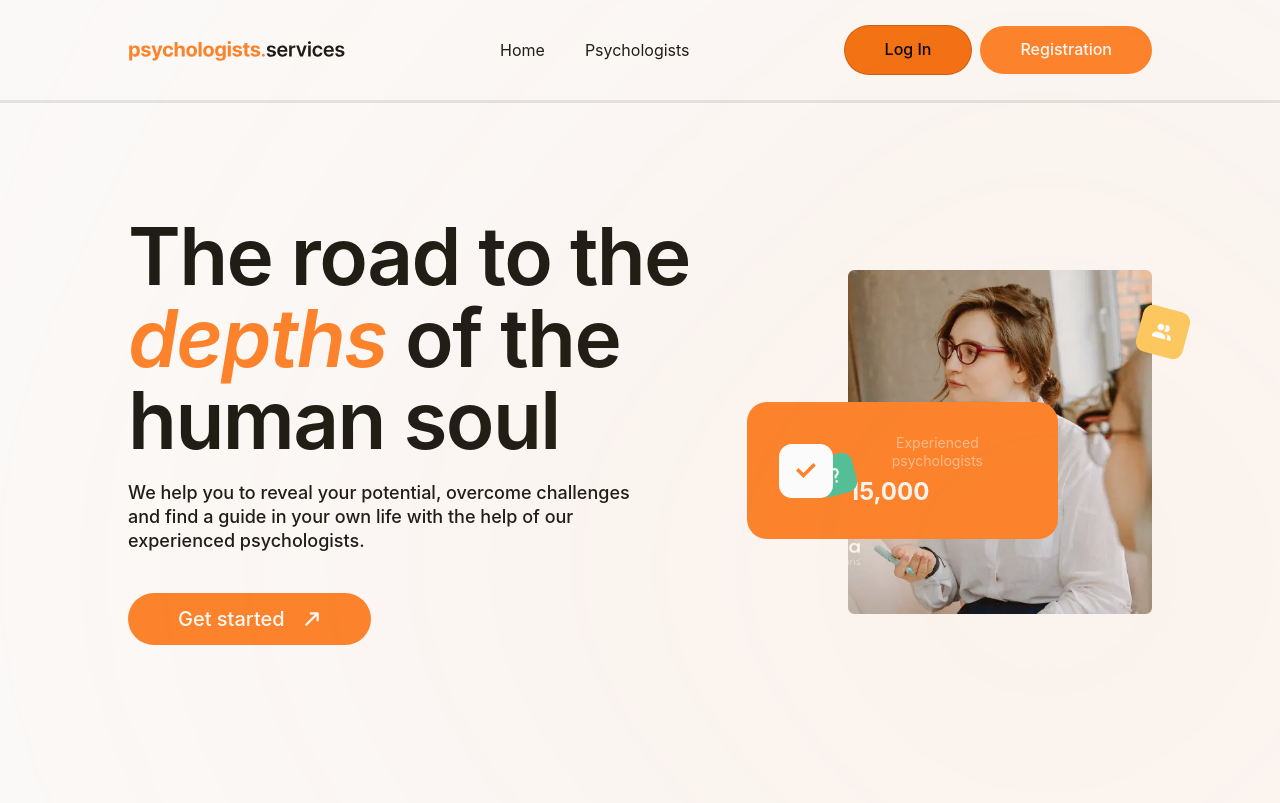
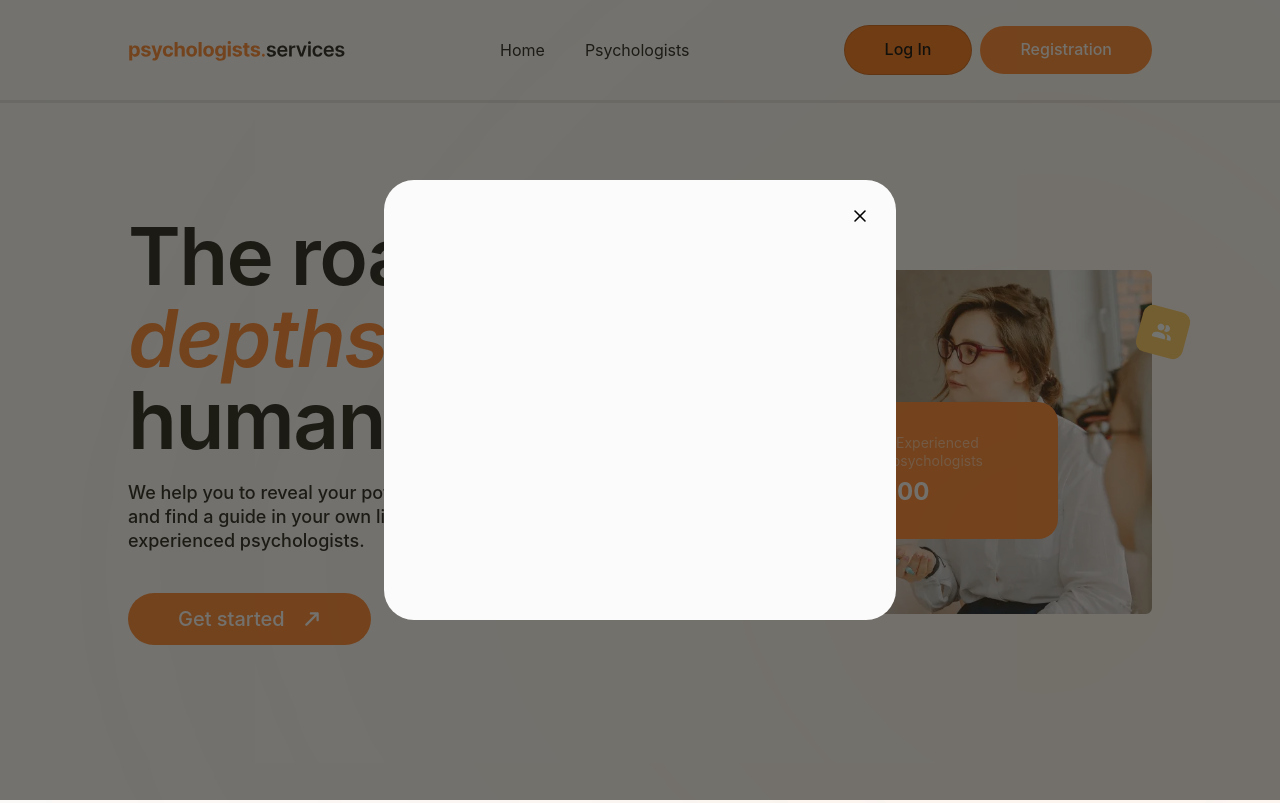
Before and after one commit to IrynaYermak/Psychologists.Services, a React (Vite) app: page / in a window 1280 px wide. Both pictures are taken after a click on the button "Log In". Built offline with nearby package versions, Linux system fonts and the light colour scheme.

Commit message:
added closing functional

```diff
--- a/src/components/App.tsx
+++ b/src/components/App.tsx
@@ -16,7 +16,7 @@ function App() {
 
   return (
     <>
-      <Header />
+      <Header onLoginClick={openModal} />
       <main>
         <Outlet />
       </main>
--- a/src/components/Header.tsx
+++ b/src/components/Header.tsx
@@ -7,7 +7,11 @@ const user = null; // Simulate user authentication status
 //   name: "John Doe",
 // };
 
-export default function Header() {
+interface HeaderProps {
+  onLoginClick?: () => void;
+}
+
+export default function Header({ onLoginClick }: HeaderProps) {
   return (
     <header className={style.header}>
       <div className={`container ${style.headerContainer}`}>
@@ -53,6 +57,7 @@ export default function Header() {
           <Button
             type="button"
             variant="secondary"
+            onClick={onLoginClick}
             // size="medium"
             text={user ? "Log out" : "Log In"}
           />
--- a/src/components/Modal.tsx
+++ b/src/components/Modal.tsx
@@ -1,13 +1,40 @@
 import { createPortal } from "react-dom";
 import style from "./Modal.module.css";
+import { useEffect } from "react";
 
 interface ModalProps {
   onClose: () => void;
+  children: React.ReactNode;
 }
 
-export default function Modal({ onClose }: ModalProps) {
+export default function Modal({ onClose, children }: ModalProps) {
+  const handleBackdropClick = (event: React.MouseEvent<HTMLDivElement>) => {
+    if (event.target === event.currentTarget) {
+      onClose();
+    }
+  };
+  useEffect(() => {
+    const handleKeyDown = (event: KeyboardEvent) => {
+      if (event.key === "Escape") {
+        onClose();
+      }
+    };
+    document.addEventListener("keydown", handleKeyDown);
+    document.body.style.overflow = "hidden";
+
+    return () => {
+      document.removeEventListener("keydown", handleKeyDown);
+      document.body.style.overflow = "";
+    };
+  }, [onClose]);
+
   return createPortal(
-    <div className={style.backdrop}>
+    <div
+      className={style.backdrop}
+      onClick={handleBackdropClick}
+      role="dialog"
+      aria-modal="true"
+    >
       <div className={style.modal}>
         <button
           type="button"
@@ -19,11 +46,9 @@ export default function Modal({ onClose }: ModalProps) {
             <use href="/icons/sprite.svg#icon-close" />
           </svg>
         </button>
-        <h1>Modal</h1>
+        {children}
       </div>
     </div>,
     document.body
   );
 }
-
-// className={style.backdrop}
```
